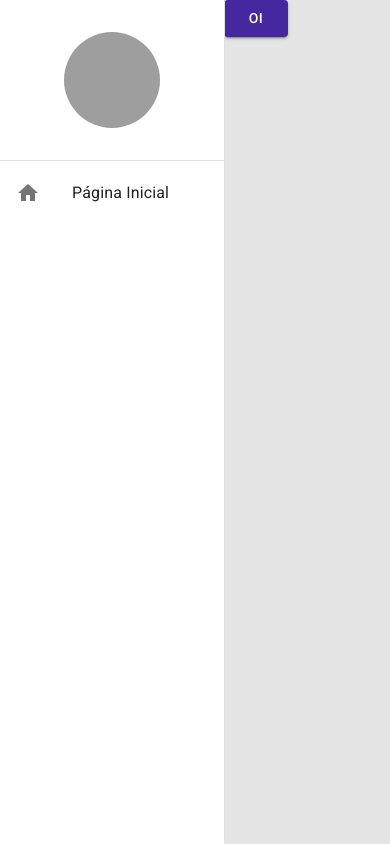
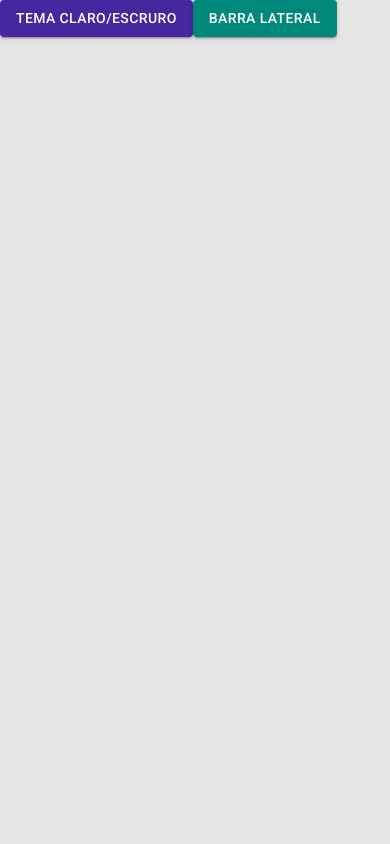
Before and after one commit to GabrielaTiago/City-Dashboard, a React (Vite) app: page / in a window 390 px wide. Built offline with nearby package versions, Linux system fonts and the light colour scheme; grey boxes are pictures that could not be loaded.

Commit message:
:sparkles: feat:  Creates the breakpoint for small screens and toggle drawer

```diff
--- a/src/routes/index.tsx
+++ b/src/routes/index.tsx
@@ -1,17 +1,24 @@
 import { Button } from '@mui/material';
 import { Navigate, Route, Routes } from 'react-router-dom';
-import { useThemeContext } from '../shared/contexts';
+import { useThemeContext, useDrawerContext } from '../shared/contexts';
 
 export default function AppRoutes() {
   const { toggleTheme } = useThemeContext();
+  const { toggleDrawer } = useDrawerContext();
+
   return (
     <Routes>
       <Route
         path='/'
         element={
-          <Button variant='contained' color='primary' onClick={toggleTheme}>
-            oi
-          </Button>
+          <>
+            <Button variant='contained' color='primary' onClick={toggleTheme}>
+              Tema claro/escruro
+            </Button>
+            <Button variant='contained' color='secondary' onClick={toggleDrawer}>
+              Barra Lateral
+            </Button>
+          </>
         }
       />
 
--- a/src/shared/components/SideBar/Sidebar.tsx
+++ b/src/shared/components/SideBar/Sidebar.tsx
@@ -1,13 +1,16 @@
 import { Home } from '@mui/icons-material';
-import { Avatar, Box, Divider, Drawer, List, ListItemButton, ListItemIcon, ListItemText, useTheme } from '@mui/material';
+import { Avatar, Box, Divider, Drawer, List, ListItemButton, ListItemIcon, ListItemText, useMediaQuery, useTheme } from '@mui/material';
+import { useDrawerContext } from '../../contexts';
 import { TChildrenProps } from '../../types';
 
 export function Sidebar({ children }: TChildrenProps): JSX.Element{
   const theme = useTheme();
+  const smDown = useMediaQuery(theme.breakpoints.down('sm'));
+  const { isDrawerOpen, toggleDrawer } = useDrawerContext();
 
   return (
     <>
-      <Drawer variant='permanent'>
+      <Drawer open={isDrawerOpen} variant={smDown ? 'temporary' : 'permanent'} onClose={toggleDrawer}>
         <Box width={theme.spacing(28)} height='100%' display='flex' flexDirection='column'>
           <Box width='100%' height={theme.spacing(20)} display='flex' alignItems='center' justifyContent='center'>
             <Avatar
@@ -30,7 +33,7 @@ export function Sidebar({ children }: TChildrenProps): JSX.Element{
           </Box>
         </Box>
       </Drawer>
-      <Box height='100vw' marginLeft={theme.spacing(28)}>
+      <Box height='100vw' marginLeft={smDown ? 0 : theme.spacing(28)}>
         {children}
       </Box>
     </>
```
